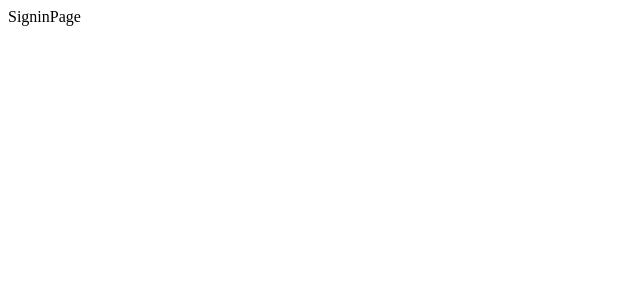
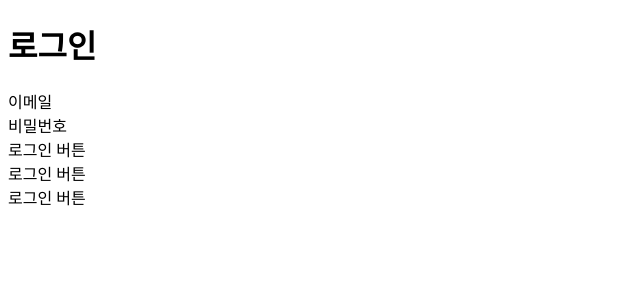
Before and after one commit to hole-in-one-early-bird/recruitime-frontend-react, a React (Create React App) app: page / in a window 1280 px wide. Shown: the top 300 px of the page, without its empty margins (0-640 px from the left). Built offline with nearby package versions, Linux system fonts and the light colour scheme.

Commit message:
feat:Add router

```diff
--- a/package.json
+++ b/package.json
@@ -8,6 +8,7 @@
     "@testing-library/user-event": "^13.5.0",
     "react": "^18.2.0",
     "react-dom": "^18.2.0",
+    "react-router-dom": "^6.22.0",
     "react-scripts": "5.0.1",
     "web-vitals": "^2.1.4"
   },
--- a/src/pages/signin/ui/Page.tsx
+++ b/src/pages/signin/ui/Page.tsx
@@ -1,5 +1,16 @@
 import React from 'react';
 
 export const SigninPage = () => {
-  return <div>SigninPage</div>;
+  return (
+    <div>
+      <h1>로그인</h1>
+      <div>이메일</div>
+      <div>비밀번호</div>
+      <div>로그인 버튼</div>
+      <>
+        <div>로그인 버튼</div>
+        <div>로그인 버튼</div>
+      </>
+    </div>
+  );
 };
--- /dev/null
+++ b/src/pages/signup/index.ts
@@ -0,0 +1 @@
+export { SignupPage } from './ui/Page';
```
Also changed, not shown: src/app/router/router.tsx (added, +56 -0 lines), src/pages/signup/ui/Page.tsx (added, +8 -0 lines), src/shared/constants/routes.ts (added, +14 -0 lines), src/shared/ui/button/Button.tsx (added, +7 -0 lines), src/shared/ui/input/Input.tsx (added, +7 -0 lines), src/features/auth/signin/index.ts (added), src/features/auth/signup/index.ts (added), src/pages/signin/index.ts (renamed from src/pages/signin/index.tsx), 1 other file (tests, documents, lock files or other folders).
